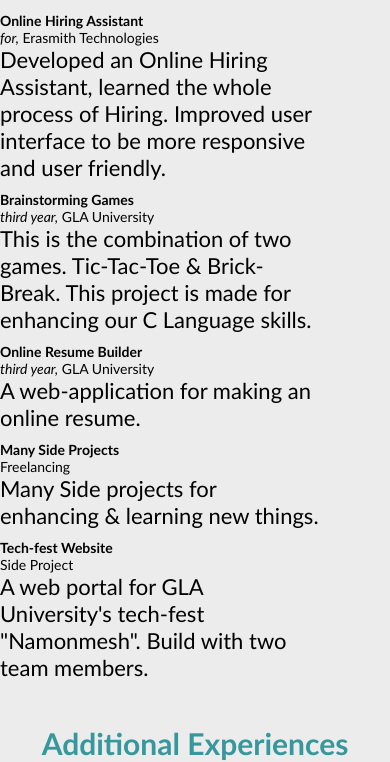
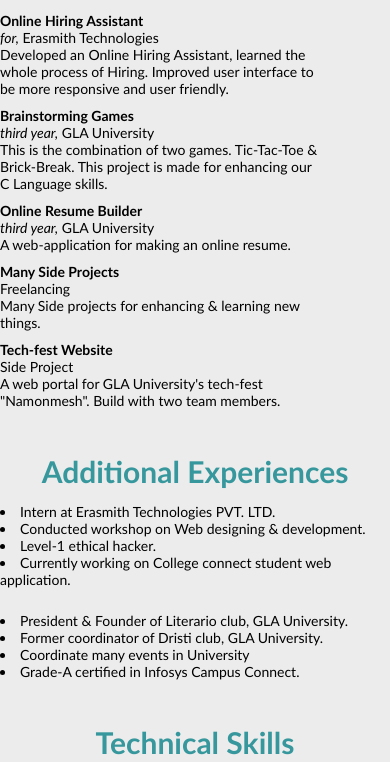
Before and after one commit to abheist/ResumeTemplates, a plain HTML site: page index.html in a window 390 px wide. Shown: the part 622-1384 px from the top of the page. Drawn offline with Linux system fonts and the light colour scheme.

Commit message:
Finally content is fine

```diff
--- a/css/index.css
+++ b/css/index.css
@@ -234,6 +234,9 @@ a	{
 	#project	{
 		font-size: 14px;
 	}
+	#projectDataRight	{
+		font-size: 14px;
+	}
 }
 
 #additionalExp	{
@@ -257,6 +260,19 @@ a	{
 	flex: 1;
 }
 
+
+@media all and (max-width: 1000px)	{
+	.addExp	{
+		font-size: 24px;
+	}
+	.addExpDiv	{
+		margin-top: 24px;
+	}
+	#additionalSection	{
+		flex-direction: column;
+	}
+}
+
 @media all and (max-width: 500px)	{
 	.addExp	{
 		font-size: 14px;
@@ -264,8 +280,11 @@ a	{
 	.addExpDiv	{
 		margin-top: 24px;
 	}
+	#additionalSection	{
+		flex-direction: column;
+	}
+}
 
-}
 
 
 #techSkills	{
```
